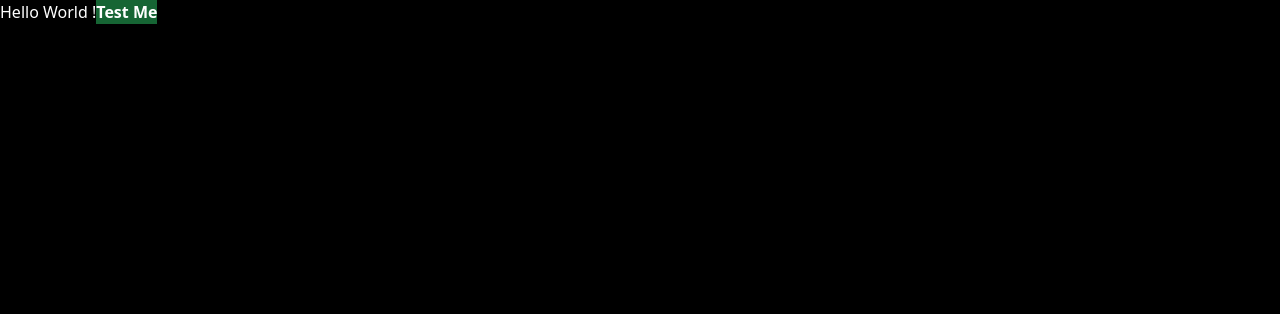
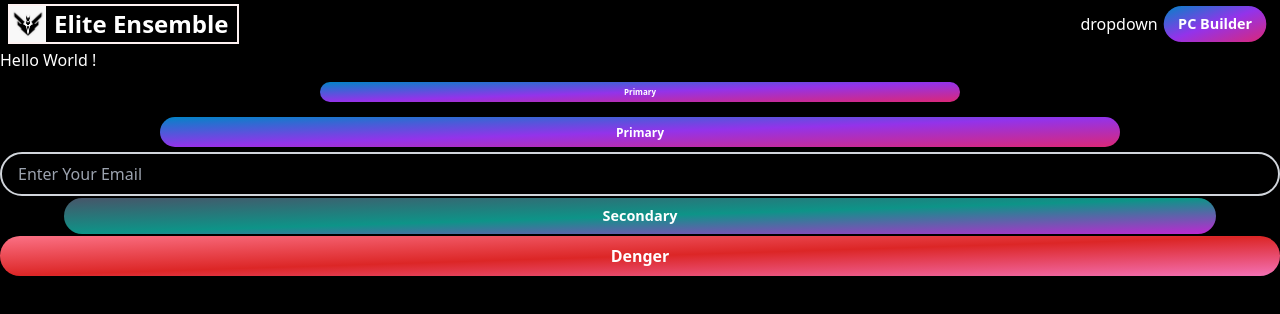
Before and after one commit to zenmh/elite_ensemble_client, a Next.js app: page / in a window 1280 px wide. Shown: the top 314 px of the page. Built offline with nearby package versions, Linux system fonts and the light colour scheme.

Commit message:
Made custom Button and Input with tailwind

```diff
--- a/src/components/shared/Btn.tsx
+++ b/src/components/shared/Btn.tsx
@@ -2,15 +2,48 @@ import { FC } from "react";
 
 interface BtnProps {
   label: string;
-  sm: boolean;
-  md: boolean;
-  lg: boolean;
-  onClick: () => void;
+  size: "xs" | "sm" | "md" | "lg";
+  variant: "primary" | "secondary" | "denger";
+  onClick?: () => void;
+  disabled?: boolean;
+  loading?: boolean;
 }
 
-const Btn: FC<BtnProps> = ({ label, sm, md, lg, onClick }) => {
+const Btn: FC<BtnProps> = ({
+  label,
+  size,
+  variant,
+  onClick,
+  disabled,
+  loading,
+}) => {
   return (
-    <button onClick={onClick} className={`font-semibold bg-green-800`}>
+    <button
+      onClick={onClick}
+      disabled={disabled}
+      className={`
+      group overflow-hidden bg-gradient-to-br  text-white font-semibold py-2 px-4 rounded-full shadow-md hover:shadow-lg transform transition-transform focus:outline-none disabled:bg-gray-600
+      ${size === "xs" && "scale-50"}
+      ${size === "sm" && "scale-75"}
+      ${size === "md" && "scale-90"}
+      ${size === "lg" && "scale-100"}
+      ${
+        !disabled &&
+        variant === "primary" &&
+        "from-sky-600 via-purple-600 to-pink-600 hover:from-sky-700 hover:via-purple-700 hover:to-pink-700"
+      }
+      ${
+        !disabled &&
+        variant === "secondary" &&
+        "from-slate-600 via-teal-600 to-fuchsia-600 hover:from-slate-700 hover:via-teal-700 hover:to-fuchsia-700"
+      }
+      ${
+        !disabled &&
+        variant === "denger" &&
+        "from-rose-400 via-red-600 to-pink-400 hover:from-rose-500 hover:via-red-700 hover:to-pink-500"
+      } ${loading && "cursor-progress"}
+    `}
+    >
       {label}
     </button>
   );
--- a/src/components/shared/Inp.tsx
+++ b/src/components/shared/Inp.tsx
@@ -1,5 +1,21 @@
-const Inp = () => {
-  return <div></div>;
+import { FC } from "react";
+
+interface InpProps {
+  type: "text" | "email" | "password" | "number" | "file";
+  placeholder: string;
+  error?: boolean;
+}
+
+const Inp: FC<InpProps> = ({ type, placeholder, error }) => {
+  return (
+    <input
+      className={`px-4 py-2 rounded-full border-2 bg-black text-white placeholder-gray-400 focus:outline-none focus:border-cyan-500 hover:border-teal-400 transition-colors duration-300
+      ${error ? "border-rose-500" : "border-gray-300"}
+      `}
+      type={type}
+      placeholder={placeholder}
+    />
+  );
 };
 
 export default Inp;
--- a/src/components/shared/Navbar.tsx
+++ b/src/components/shared/Navbar.tsx
@@ -1,5 +1,26 @@
+import Image from "next/image";
+import { Btn } from ".";
+import logo from "@/assets/images/logo.jpg";
+import { useRouter } from "next/router";
+
 const Navbar = () => {
-  return <nav>Navbar</nav>;
+  const router = useRouter();
+
+  return (
+    <nav className="flex flex-row items-center justify-between py-1 px-2">
+      <div
+        onClick={() => router.push("/")}
+        className="border-2 border-red-50 flex flex-row items-center pr-2 cursor-pointer"
+      >
+        <Image src={logo} alt="logo" width={36} height={36} />
+        <h2 className="text-2xl font-bold ml-2">Elite Ensemble</h2>
+      </div>
+      <div className="flex flex-row items-center">
+        <div>dropdown</div>
+        <Btn variant="primary" size="md" label="PC Builder" />
+      </div>
+    </nav>
+  );
 };
 
 export default Navbar;
--- a/src/pages/index.tsx
+++ b/src/pages/index.tsx
@@ -1,10 +1,15 @@
-import { Btn } from "@/components/shared";
+import { Btn, Inp, Navbar } from "@/components/shared";
 
 const Home = () => {
   return (
-    <div>
+    <div className="flex flex-col">
+      <Navbar />
       Hello World !
-      <Btn label="Test Me" />
+      <Btn size="xs" variant="primary" label="Primary" />
+      <Btn size="sm" variant="primary" label="Primary" />
+      <Inp type="text" placeholder="Enter Your Email" />
+      <Btn size="md" variant="secondary" label="Secondary" />
+      <Btn size="lg" loading variant="denger" label="Denger" />
     </div>
   );
 };
```
Also changed, not shown: src/assets/images/logo.jpg (added).
